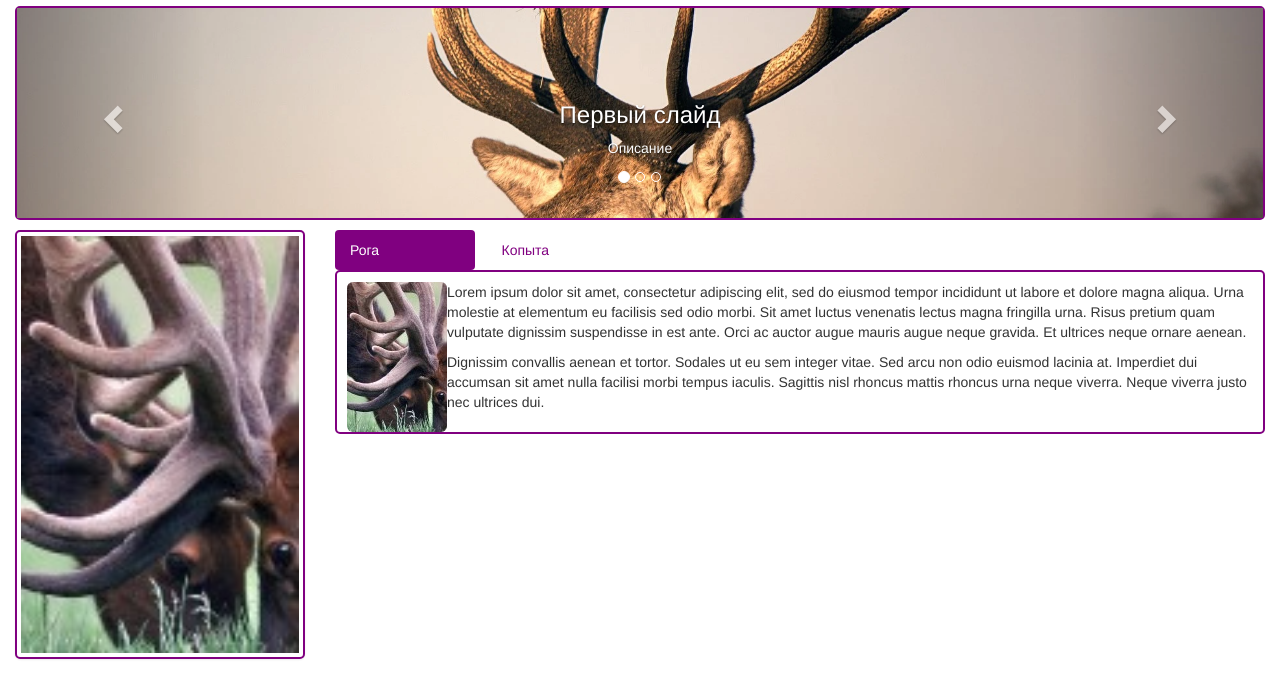
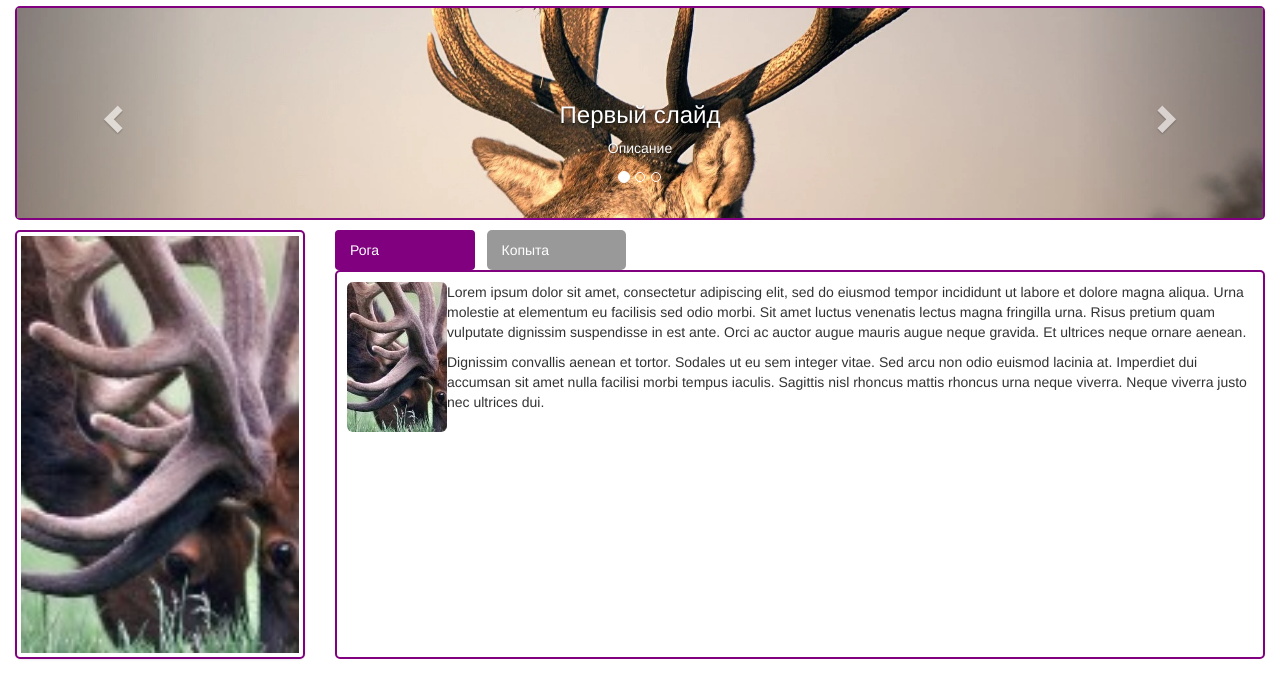
Before and after one commit to svetlana-ageeva/bootstrap-test, a website: page source/index.html in a window 1280 px wide. Shown: the part 60-735 px from the top of the page. Drawn offline with nearby package versions, Linux system fonts and the light colour scheme; files that its build step writes are made by us from their sources; files whose address does not match are found by name.

Commit message:
Исправь высоту блоков (табы)

```diff
--- a/source/index.html
+++ b/source/index.html
@@ -100,7 +100,7 @@
     <section class="about-us">
       <h2 class="sr-only">О нас</h2>
       <div class="container-fluid">
-        <div class="row">
+        <div class="row row-flex">
           <div class="col-xs-12 col-sm-6 col-md-3 about-us__banner">
             <a href="#">
               <img class="img-responsive img-thumbnail" src="img/tab-img-horns.jpg" width="230" height="340"
@@ -118,7 +118,7 @@
             </ul>
             <div class="tab-content">
               <div class="tab-pane active" role="tabpanel" id="tab1">
-                <div>
+                <div class="tab-content__img">
                   <picture>
                     <source type="image/webp" srcset="img/tab-img-horns.webp">
                     <img class="img-responsive img-rounded pull-left" src="img/tab-img-horns.jpg" width="100"
--- a/source/sass/blocks/about-us.scss
+++ b/source/sass/blocks/about-us.scss
@@ -1,6 +1,10 @@
 .about-us {
-  min-height: 340px;
+  height: min-content;
   margin-bottom: 20px;
+}
+.about-us .row-flex {
+  display: flex;
+  flex-wrap: wrap;
 }
 
 .about-us__banner img {
@@ -8,15 +12,27 @@
   min-width: 100%;
   object-fit: cover;
 }
+.about-us__tab {
+  display: flex;
+  flex-flow: column;
+  min-height: 100%;
+}
 
 .about-us__tab li {
   border-radius: 5px;
   min-width: 15%;
+  background-color: $not-active;
   margin-right: 10px;
 }
 
-.about-us__tab>ul>li>a {
-  color: $accent-main;
+.about-us__tab>ul>li {
+  & a {
+    color: $basic-white;
+  }
+
+  &:hover a {
+    color: $accent-main;
+  }
 }
 
 .about-us__tab>ul>li.active>a,
--- a/source/sass/blocks/tab-content.scss
+++ b/source/sass/blocks/tab-content.scss
@@ -1,4 +1,5 @@
 .tab-content {
   @include accent-border;
+  height: 100%;
   padding: 10px;
 }
```
Also changed, not shown: build/css/style.min.css, build/index.html, 1 other file.
